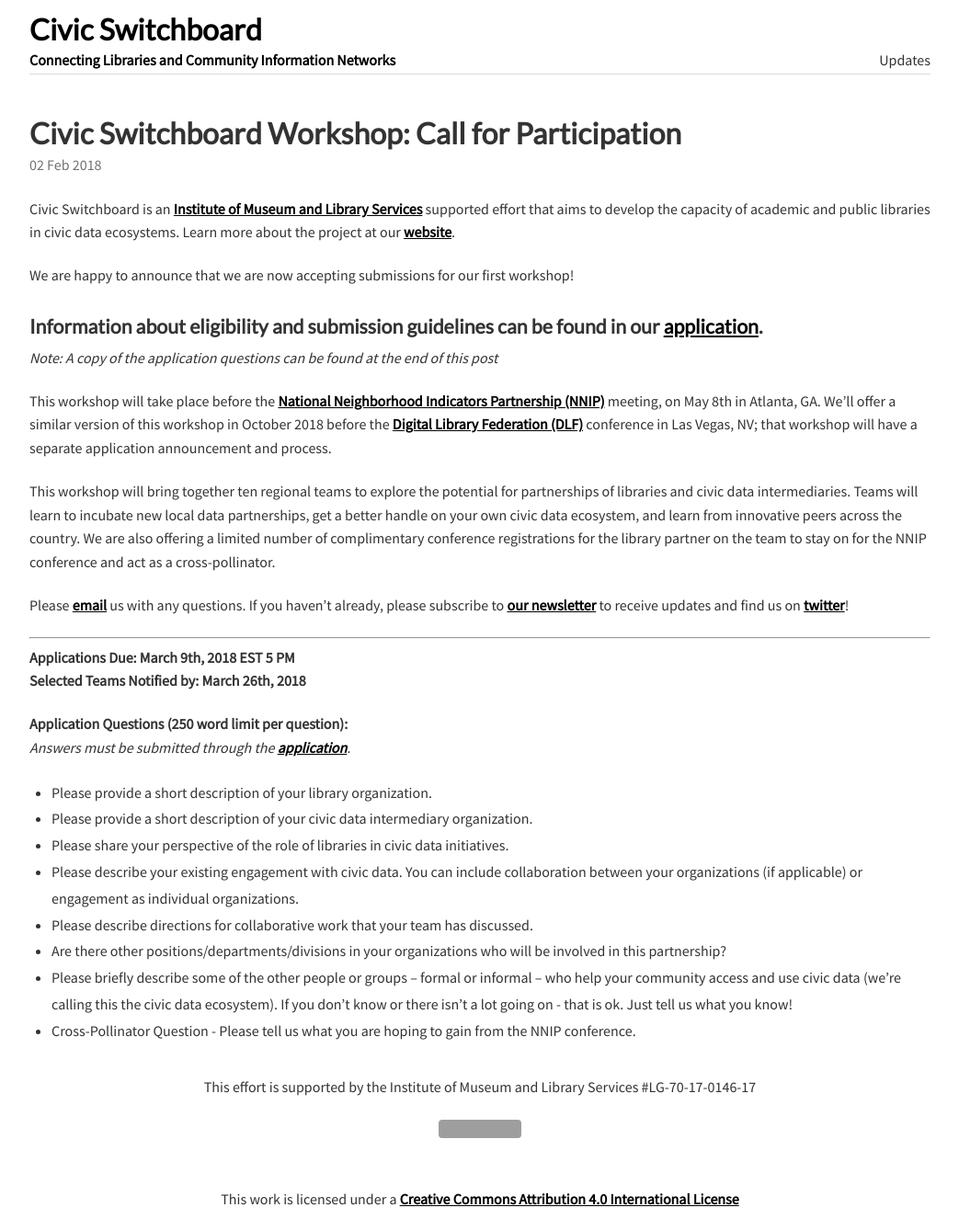
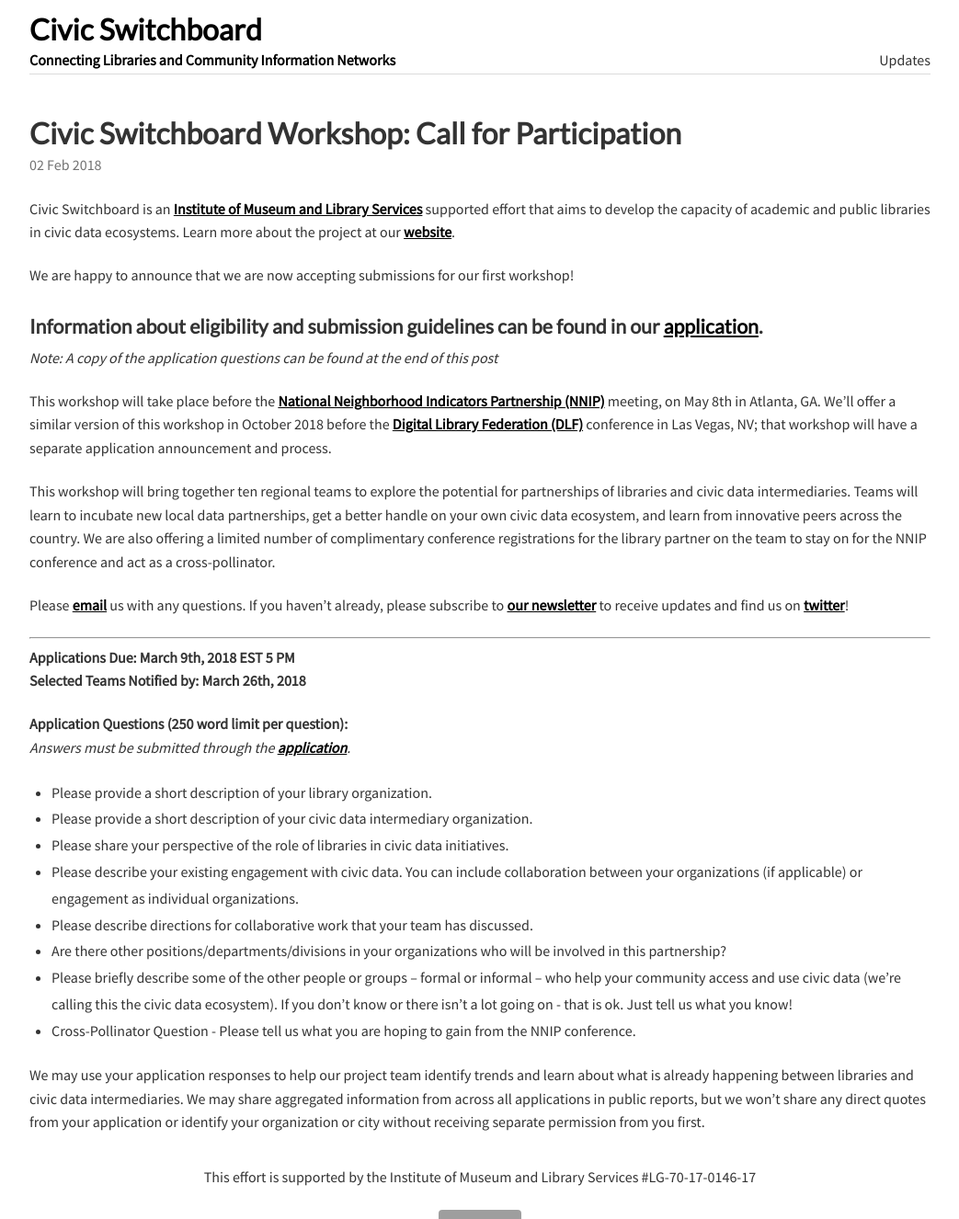
Before and after one commit to civic-switchboard/civic-switchboard.github.io.first, a Jekyll site: the page built from _posts/2018-02-02-post_3.md, in a window 1280 px wide, cut to the strip 0-1326 px from the top of the page. Shown: the whole strip at 92% size, without its empty margins (118-1161 px from the left). Built offline with Jekyll 4.4.1, drawn with Linux system fonts in a browser that asks for light colours; grey boxes are pictures that could not be loaded.

Commit message:
Update 2018-02-02-post_3.md

```diff
--- a/_posts/2018-02-02-post_3.md
+++ b/_posts/2018-02-02-post_3.md
@@ -38,3 +38,5 @@
 * Are there other positions/departments/divisions in your organizations who will be involved in this partnership?
 * Please briefly describe some of the other people or groups -- formal or informal -- who help your community access and use civic data   (we’re calling this the civic data ecosystem).  If you don’t know or there isn’t a lot going on - that is ok.  Just tell us what you    know!
 * Cross-Pollinator Question - Please tell us what you are hoping to gain from the NNIP conference.
+
+We may use your application responses to help our project team identify trends and learn about what is already happening between libraries and civic data intermediaries. We may share aggregated information from across all applications in public reports, but we won’t share any direct quotes from your application or identify your organization or city without receiving separate permission from you first.
```
